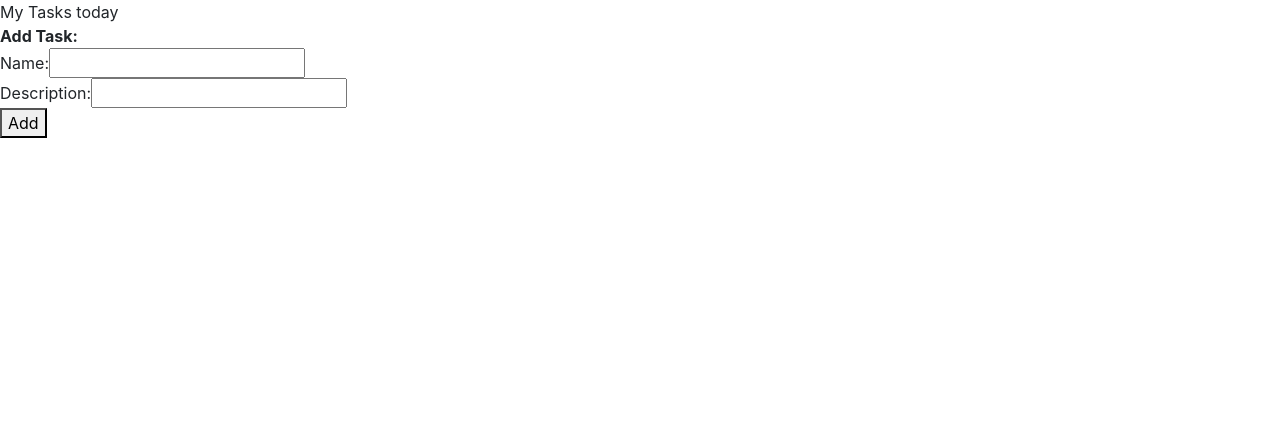
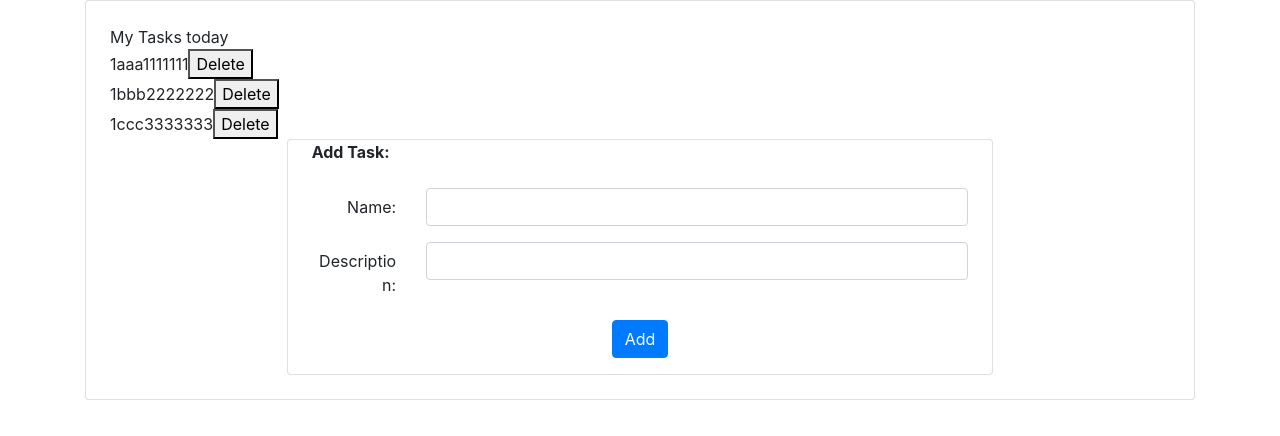
Before and after one commit to kritdev/angular_lab, an Angular app: page / in a window 1280 px wide. Shown: the top 436 px of the page. Built offline with nearby package versions, Linux system fonts and the light colour scheme.

Commit message:
layout - Add Task

```diff
--- a/src/app/app.component.html
+++ b/src/app/app.component.html
@@ -1,3 +1,3 @@
-<div>
+<div class="container">
   <todo-list></todo-list>
 </div>
--- a/src/app/todo-list/todo-list.component.css
+++ b/src/app/todo-list/todo-list.component.css
@@ -1,3 +1,6 @@
 div > span {
   font-weight: bold;
 }
+.col-form-label {
+  text-align: right;
+}
--- a/src/app/todo-list/todo-list.component.html
+++ b/src/app/todo-list/todo-list.component.html
@@ -1,4 +1,4 @@
-<div>
+<div class="card p-4">
   <div>
     My Tasks today
   </div>
@@ -9,10 +9,23 @@
       (OnDeleted)="deleteTask($event)">
     </app-task>
   </div>
-  <div>
+  <div class="card mx-auto px-4 col-sm-8">
     <span>Add Task:</span> <br>
-    Name:<input type="text" [(ngModel)]='task.name'> <br>
-    Description:<input type="text" [(ngModel)]='task.description'> <br>
-    <button (click)='addTask()'>Add</button>
+    <div class="form-group row">
+      <label class="col-sm-2 col-form-label">Name:</label>
+      <div class="col-sm-10">
+        <input type="text" class="form-control" [(ngModel)]='task.name'>
+      </div>
+    </div>
+    <div class="form-group row">
+      <label class="col-sm-2 col-form-label">Description:</label>
+      <div class="col-sm-10">
+        <input type="text" class="form-control" [(ngModel)]='task.description'>
+      </div>
+    </div>
+    <div class="form-group row">
+      <button class="btn btn-primary mx-auto" (click)='addTask()'>Add</button>
+    </div>
+
   </div>
 </div>
--- a/src/app/todo-list/todo-list.component.ts
+++ b/src/app/todo-list/todo-list.component.ts
@@ -14,6 +14,9 @@ export class ToDoListComponent {
 
   constructor() {
     this.task = new Task();
+    this.todoList.push({id:1, name:'aaa', description:'1111111'} );
+    this.todoList.push({id:1, name:'bbb', description:'2222222'} );
+    this.todoList.push({id:1, name:'ccc', description:'3333333'} );
   }
 
   addTask() {
```
